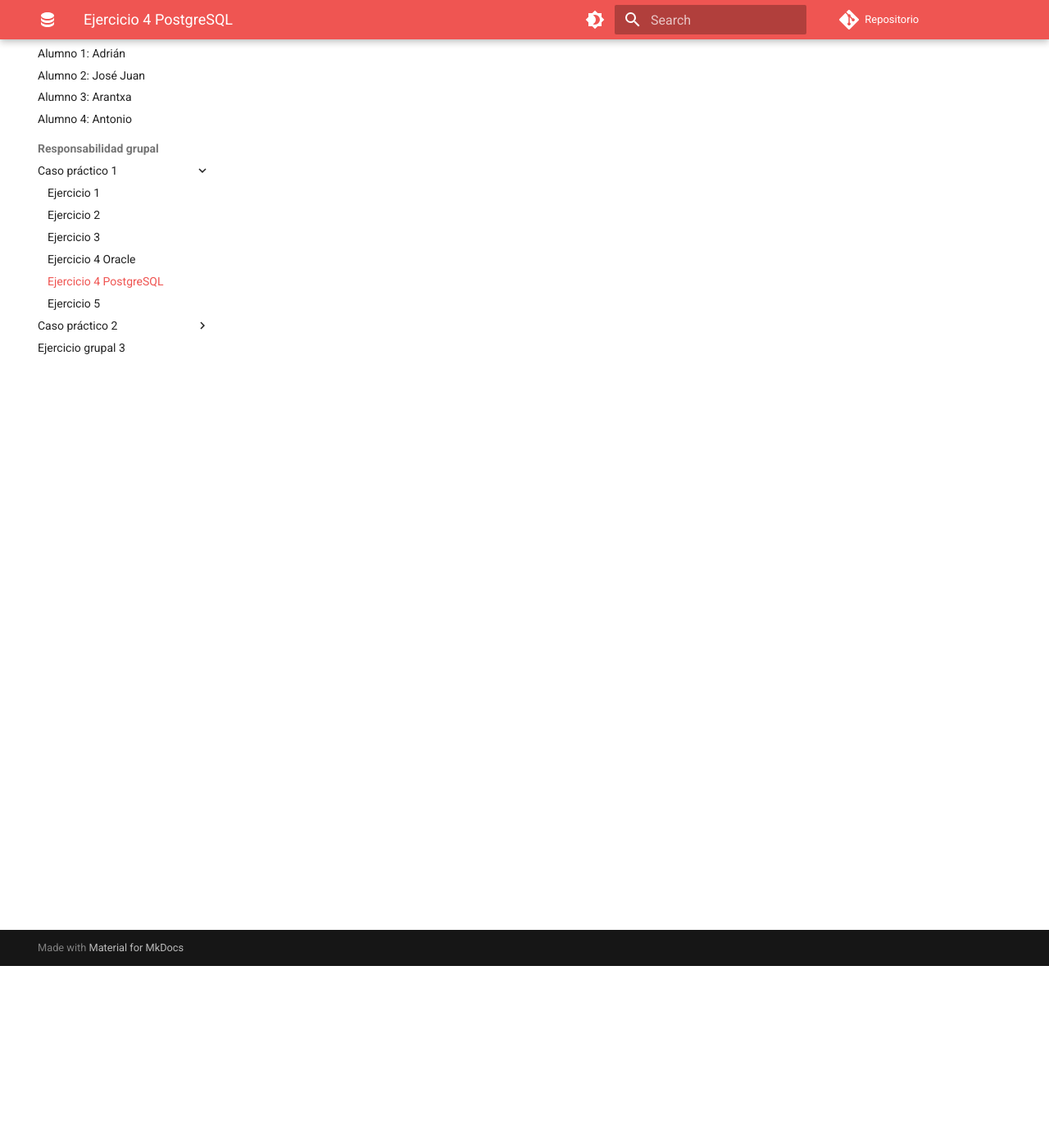
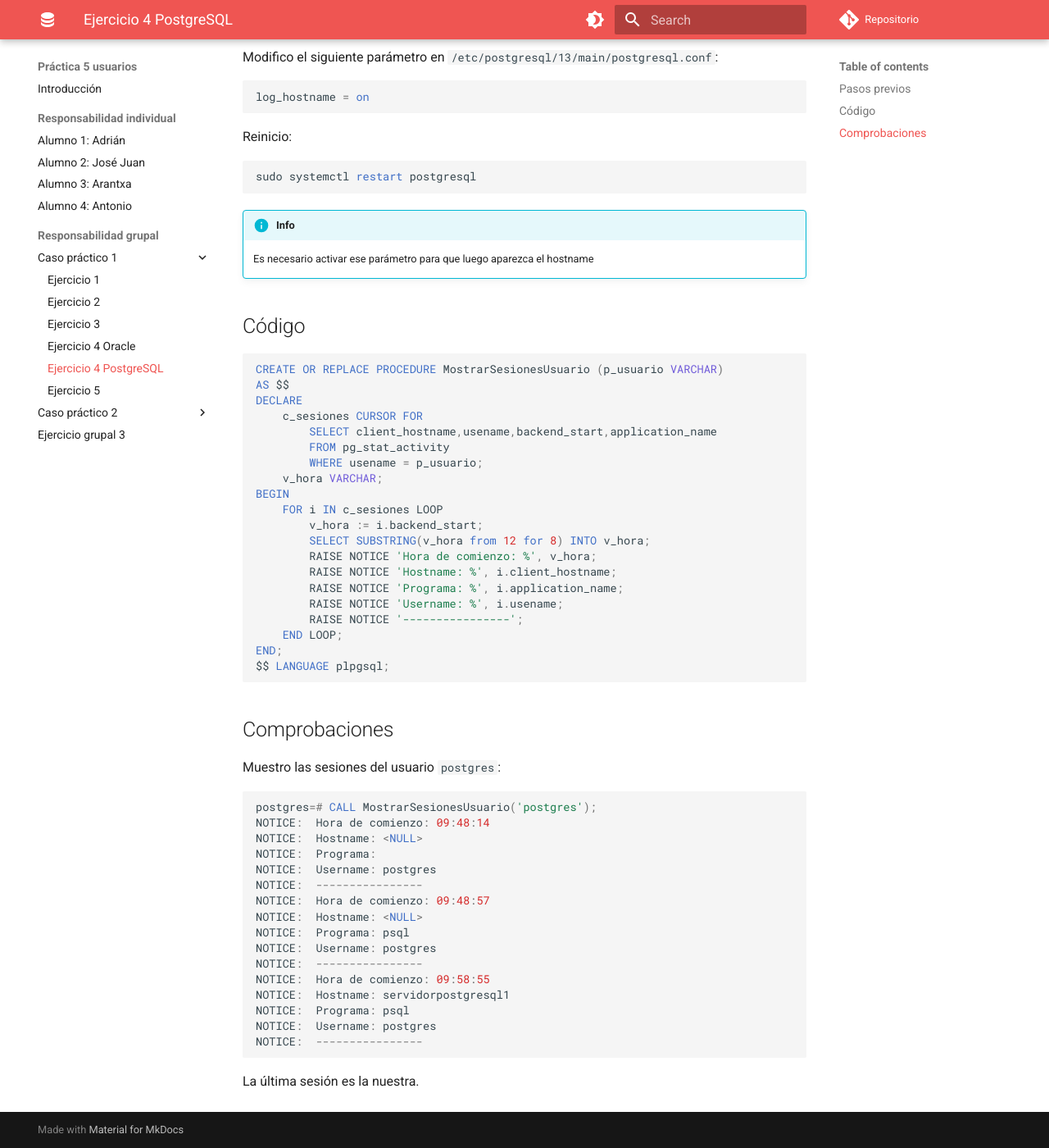
Before and after one commit to adriasir123/grupalesbdc, an MkDocs documentation site: the page built from docs/p5-usuarios/rg/caso-practico-1-ej4-postgres.md, in a window 1280 px wide and 1400 px high, scrolled down 222 px. Shown: the whole window at 82% size. Built offline with MkDocs 1.6.1 and Material for MkDocs 9.7.7, drawn with Linux system fonts in a browser that asks for light colours; comment, search, counter and statistics services are not loaded.

Commit message:
ej4 postgres caso práctico 1 terminado

````diff
--- a/docs/p5-usuarios/rg/caso-practico-1-ej4-postgres.md
+++ b/docs/p5-usuarios/rg/caso-practico-1-ej4-postgres.md
@@ -1 +1,69 @@
 # Ejercicio 4 PostgreSQL
+
+## Pasos previos
+
+Modifico el siguiente parámetro en `/etc/postgresql/13/main/postgresql.conf`:
+
+```sql
+log_hostname = on
+```
+
+Reinicio:
+
+```sql
+sudo systemctl restart postgresql
+```
+
+!!! Info
+
+    Es necesario activar ese parámetro para que luego aparezca el hostname
+
+## Código
+
+```sql
+CREATE OR REPLACE PROCEDURE MostrarSesionesUsuario (p_usuario VARCHAR)
+AS $$
+DECLARE
+    c_sesiones CURSOR FOR
+        SELECT client_hostname,usename,backend_start,application_name
+        FROM pg_stat_activity
+        WHERE usename = p_usuario;
+    v_hora VARCHAR;
+BEGIN
+    FOR i IN c_sesiones LOOP
+        v_hora := i.backend_start;
+        SELECT SUBSTRING(v_hora from 12 for 8) INTO v_hora;
+        RAISE NOTICE 'Hora de comienzo: %', v_hora;
+        RAISE NOTICE 'Hostname: %', i.client_hostname;
+        RAISE NOTICE 'Programa: %', i.application_name;
+        RAISE NOTICE 'Username: %', i.usename;
+        RAISE NOTICE '----------------';
+    END LOOP;
+END;
+$$ LANGUAGE plpgsql;
+```
+
+## Comprobaciones
+
+Muestro las sesiones del usuario `postgres`:
+
+```sql
+postgres=# CALL MostrarSesionesUsuario('postgres');
+NOTICE:  Hora de comienzo: 09:48:14
+NOTICE:  Hostname: <NULL>
+NOTICE:  Programa:
+NOTICE:  Username: postgres
+NOTICE:  ----------------
+NOTICE:  Hora de comienzo: 09:48:57
+NOTICE:  Hostname: <NULL>
+NOTICE:  Programa: psql
+NOTICE:  Username: postgres
+NOTICE:  ----------------
+NOTICE:  Hora de comienzo: 09:58:55
+NOTICE:  Hostname: servidorpostgresql1
+NOTICE:  Programa: psql
+NOTICE:  Username: postgres
+NOTICE:  ----------------
+```
+
+La última sesión es la nuestra.
````
